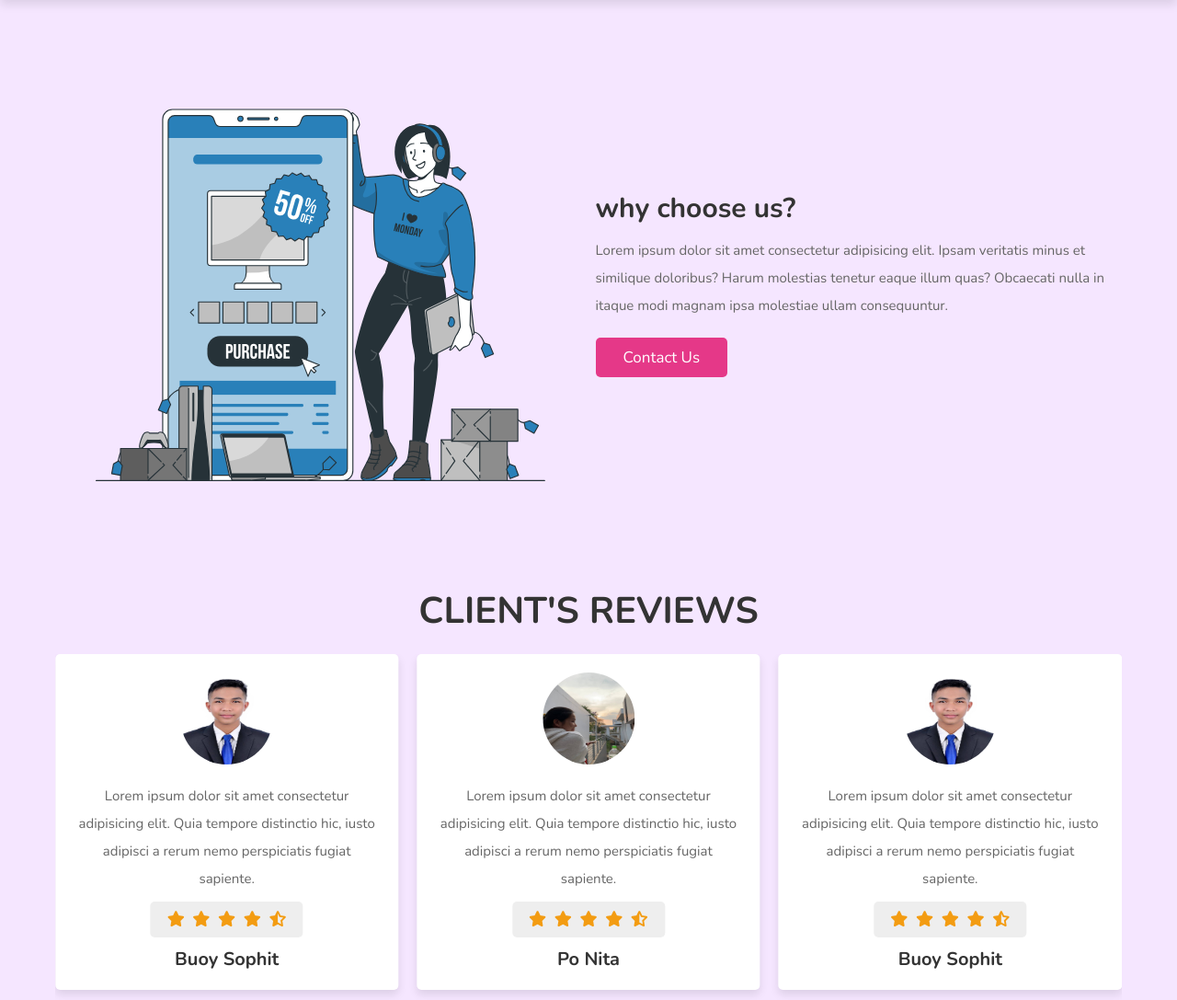
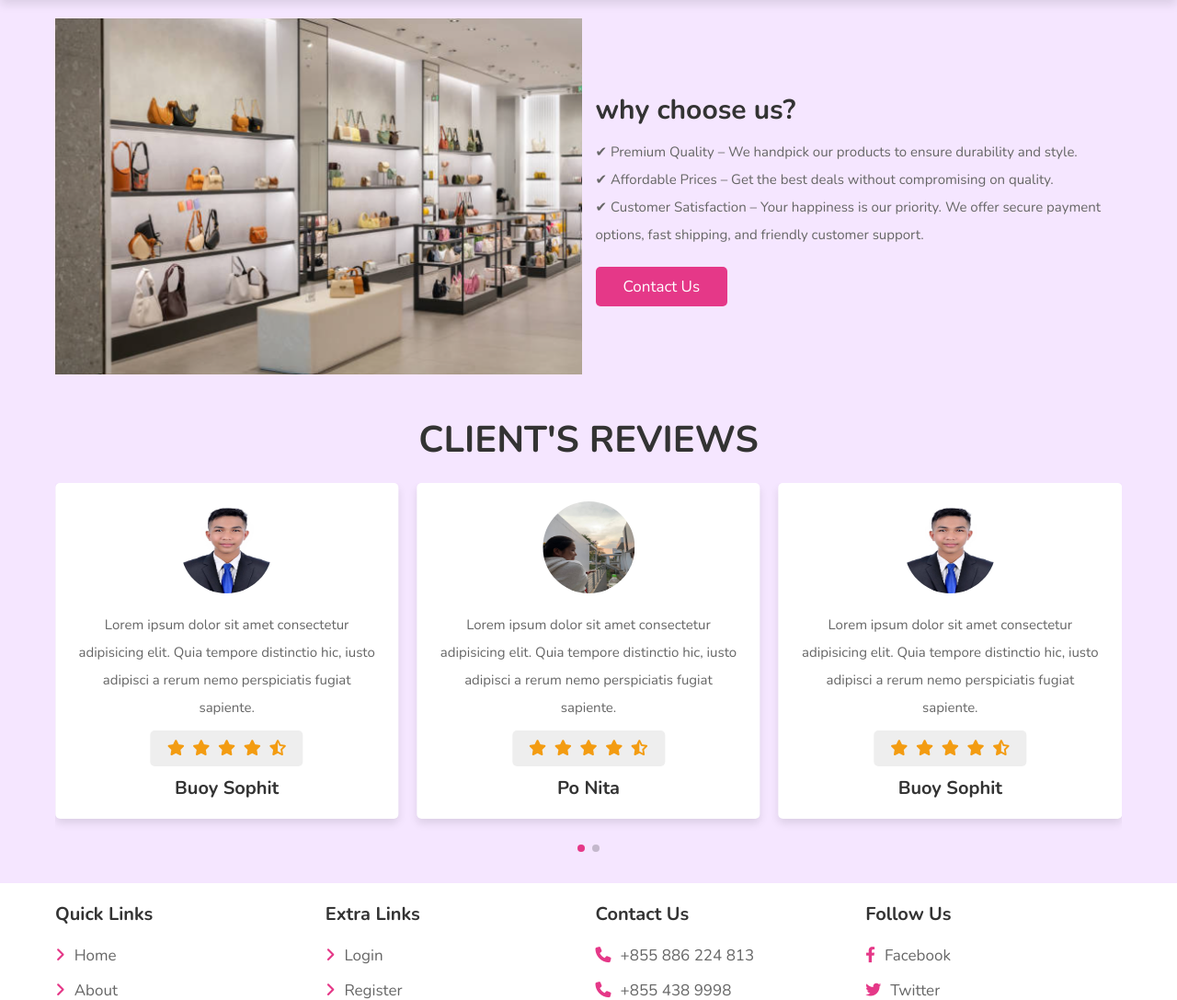
Before and after one commit to buoysophit/RUPP-PROJECT1-PHP-ECOMMERCE, a PHP site: page /about.php in a window 1280 px wide. Shown: the part 99-1186 px from the top of the page at 92% size. Run offline with PHP 8.4, Linux system fonts and the light colour scheme; data comes from the database, SQL or seed files in the repository; data that the repository does not hold is empty; some libraries are stand-ins or nearby versions.

Commit message:
update_about_page

```diff
--- a/about.php
+++ b/about.php
@@ -38,12 +38,14 @@ if(isset($_SESSION['user_id'])){
    <div class="row">
 
       <div class="image">
-         <img src="images/about-img.svg" alt="">
+         <img src="images/pic_about.png" alt="">
       </div>
 
       <div class="content">
          <h3>why choose us?</h3>
-         <p>Lorem ipsum dolor sit amet consectetur adipisicing elit. Ipsam veritatis minus et similique doloribus? Harum molestias tenetur eaque illum quas? Obcaecati nulla in itaque modi magnam ipsa molestiae ullam consequuntur.</p>
+         <p>✔ Premium Quality – We handpick our products to ensure durability and style.<br>
+            ✔ Affordable Prices – Get the best deals without compromising on quality.<br>
+            ✔ Customer Satisfaction – Your happiness is our priority. We offer secure payment options, fast shipping, and friendly customer support.</p>
          <a href="contact.php" class="btn">contact us</a>
       </div>
 
```
Also changed, not shown: admin/admin_login.php (+4 -4 lines), images/pic_about.png (added).
